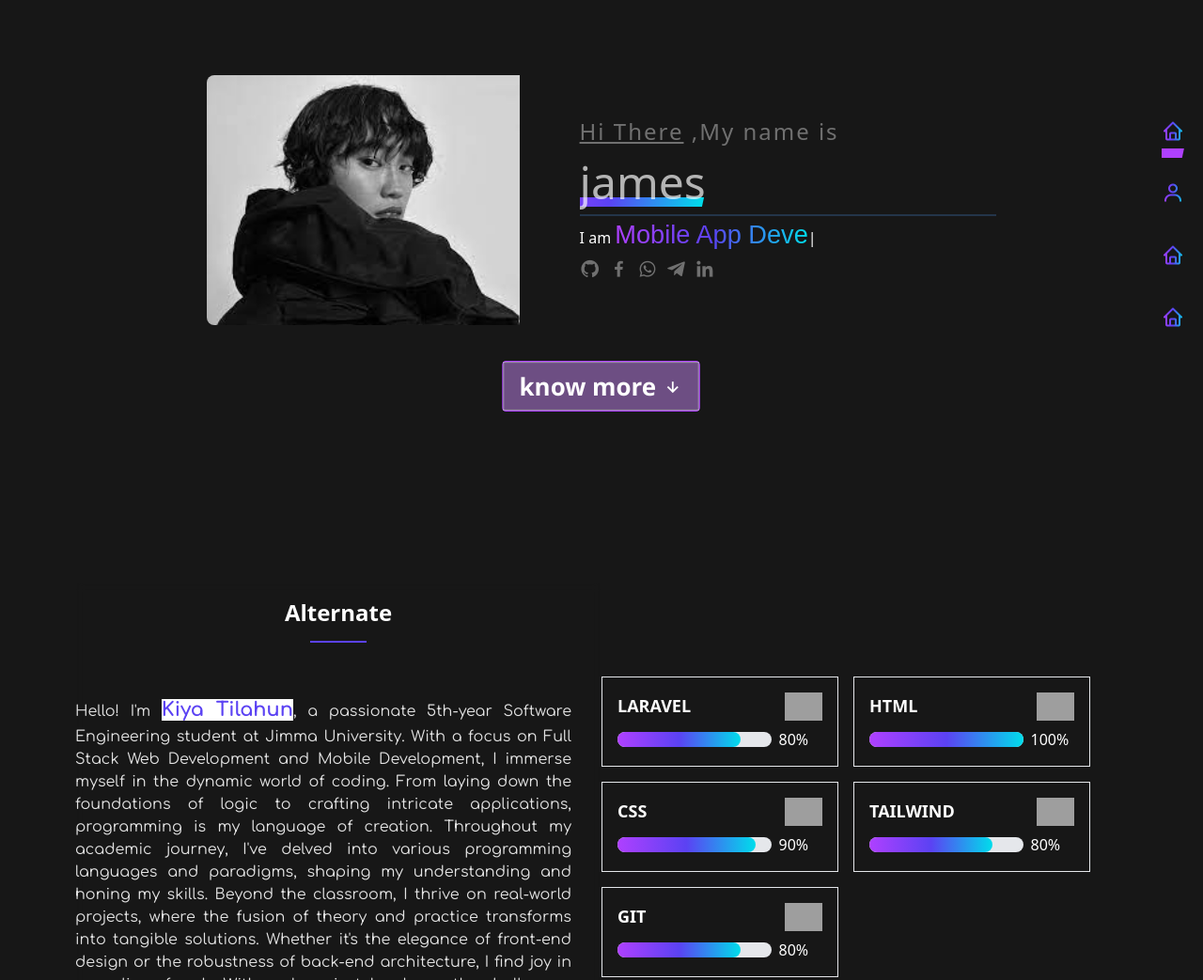
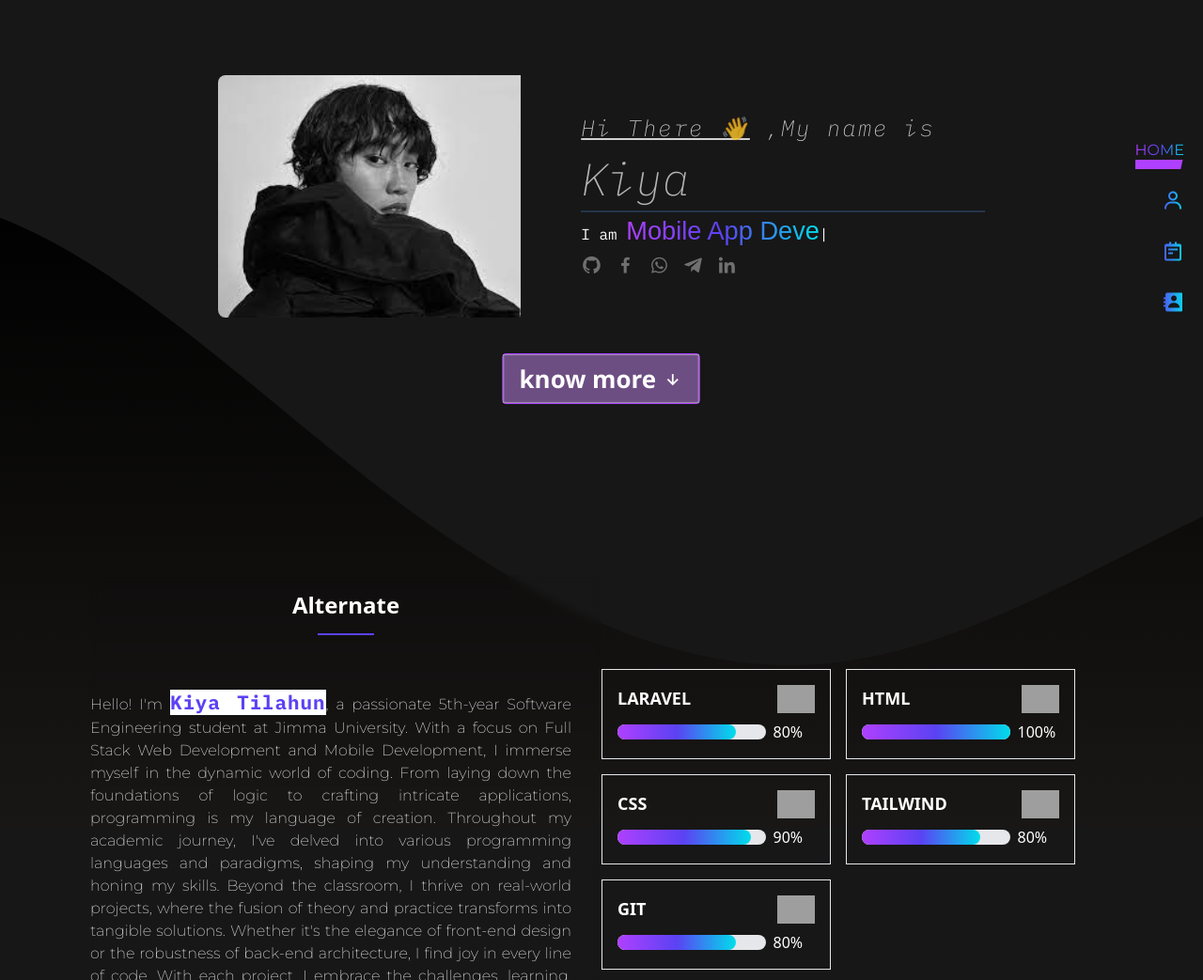
Before and after one commit to KiyaTilahun/myPortfolio, a website with bundled scripts: page src/index.html in a window 1280 px wide. Shown: the top 1043 px of the page at 94% size. Built offline with nearby package versions, Linux system fonts and the light colour scheme; grey boxes are pictures that could not be loaded; files whose address does not match are found by name; a web font is replaced by a local one.

Commit message:
changed the font styling

```diff
--- a/src/index.html
+++ b/src/index.html
@@ -21,6 +21,7 @@
       href="https://fonts.googleapis.com/css2?family=Montserrat+Subrayada:wght@400;700&family=Montserrat:ital,wght@0,100..900;1,100..900&display=swap"
       rel="stylesheet"
     />
+    <link href="https://fonts.googleapis.com/css2?family=IBM+Plex+Mono:ital,wght@0,100;0,200;0,300;0,400;0,500;0,600;0,700;1,100;1,200;1,300;1,400;1,500;1,600;1,700&display=swap" rel="stylesheet">
     <link
       href="https://fonts.googleapis.com/css2?family=Comfortaa:wght@300..700&display=swap"
       rel="stylesheet"
@@ -44,27 +45,28 @@
       <div class="flex flex-col justify-center h-3/5 gap-3 pr-5">
         <div class="active text-blue-800 navs toggle-element text-right">
           <a href="#home">
-            <i class="bx bx-home"></i> <span class="toggle-element"></span
+            <i class="bx bx-home"></i> <span class="vertical-name  text-[16px]">HOME</span
           ></a>
         </div>
-        <div class="text-blue-800 navs toggle-element cursor-pointer">
-          <a href="#about"
-            ><i class="bx bx-user"></i> <span class="toggle-element"></span
+        <div class=" text-blue-800 navs toggle-element text-right">
+          <a href="#about">
+            <i class="bx bx-user"></i> <span class="vertical-name  text-[16px]">ABOUT</span
           ></a>
         </div>
-        <div class="text-blue-800 navs">
-          <a href="#projects"
-            ><i class="bx bx-home"></i> <span class="toggle-element"></span
+        <div class=" text-blue-800 navs toggle-element text-right">
+          <a href="#projects">
+            <i class="bx bx-notepad"></i> <span class="vertical-name text-[16px]">PROJECTS</span
           ></a>
         </div>
-        <div class="text-blue-800 navs toggle-element">
-          <a href="#contact"
-            ><i class="bx bx-home"></i> <span class="toggle-element"></span
+        <div class=" text-blue-800 navs toggle-element text-right">
+          <a href="#contact">
+            <i class="bx bxs-contact"></i> <span class="vertical-name  text-[16px]">CONTACT</span
           ></a>
         </div>
       </div>
     </div>
     <!-- header -->
+
     <section
       class="sm:hidden header flex items-center fixed top-0 left-0 justify-between w-full m-0 backdrop-blur-xs bg-black opacity-40"
     >
@@ -137,7 +139,7 @@
                 aria-controls="navbar-default"
                 aria-expanded="true"
                 ><i
-                  class="bx bx-user pr-5 text-center"
+                  class="bx bx-notepad pr-5 text-center"
                   style="color: #5b42f3"
                 ></i>
                 <span class="toggle-element">Projects</span></a
@@ -150,7 +152,7 @@
                 aria-controls="navbar-default"
                 aria-expanded="true"
                 ><i
-                  class="bx bx-user pr-5 text-center"
+                  class="bx bx-contact pr-5 text-center"
                   style="color: #5b42f3"
                 ></i>
                 <span class="toggle-element">Contact</span></a
@@ -169,7 +171,8 @@
         <i class="bx"></i>
       </div>
     </section>
-    <section class="lg:mx-20 sm:mx-10" id="home">
+    <div class="mainbody">
+    <section class="lg:mx-24 sm:mx-15 page mx-8" id="home">
       <section
         class="section home w-3/4 relative flex flex-col items-center h-auto mx-auto mt-20 justify-center"
       >
@@ -185,10 +188,10 @@
           </div>
 
           <div
-            class="md:w-2/3 pt-32 md:pt-0 flex-col items-start justify-center self-center"
+            class="md:w-2/3 pt-32 md:pt-0 flex-col items-start justify-center self-center introduction"
           >
-            <div class="toolti"><u>Hi There</u> ,My name is</div>
-            <div class="myName">james</div>
+            <div class="toolti"><u>Hi There  👋</u> ,My name is</div>
+            <div class="myName">Kiya</div>
             <div class="description" style="color: white; height: auto">
               I am
               <span id="professions"
@@ -532,15 +535,9 @@
         </footer>
       </section>
     </section>
+  </div>
 
 
-<section class="footer">
-
-
-
-
-
-</section>
     <!-- scripts -->
     <!-- <script src="node_modules/typed.js/dist/typed.umd.js"></script> -->
     <script src="../path/to/flowbite/dist/flowbite.min.js"></script>
@@ -648,6 +645,14 @@
           }
         });
       });
+
+
+
+
+
+
+
+
     </script>
 
     <script src="scripts/script.js"></script>
--- a/style/input.css
+++ b/style/input.css
@@ -2,101 +2,96 @@
 @tailwind components;
 @tailwind utilities;
 
-html{
+html {
   scroll-behavior: smooth;
 }
-*{
-
+* {
   box-sizing: border-box;
   margin: 0px;
   padding: 0px;
 }
-body{
- background:#171717 !important;
+body {
+  background: #171717 !important;
   box-sizing: border-box;
 
   /* background: linear-gradient(90deg, rgb(2, 2, 2) 0%, rgb(28, 28, 29) 21%, rgb(8, 8, 8) 100%); */
-
 }
-
 
 /* .home{
     height: 70vh;
 } */
 /* welcome page */
-.header{
+
+.mainbody {
+  /* Adjust height as needed */
+  background-image: url("../assets/images/wavemain.svg");
+  background-size: cover; /* Adjust as needed */
+  width: 100%;
+  height: 100vh; /* Adjust height as needed */
+
+  background-repeat: no-repeat;
+  background-position: center;
+  /* background-position: center; */
+}
+.header {
   z-index: 1000;
 }
-.toolti{
+.toolti {
   font-size: 1.5rem;
-    color: rgba(255, 255, 255, 0.384);
+  color: rgba(255, 255, 255, 0.801);
   letter-spacing: 2px;
+  font-weight: 200;
+  font-style: italic;
 }
-.smallnav{
+.smallnav {
   background-color: #171717b9;
-
 }
-.myName{
+.myName {
   font-size: 3rem;
   position: relative;
   color: rgba(255, 255, 255, 0.678);
   text-decoration: none;
-box-shadow: inset 0 -2px 0 rgba(50,85,127,0.5), 0 2px 0 rgba(50,85,127,0);
-transition: box-shadow .3s;
+  box-shadow: inset 0 -2px 0 rgba(50, 85, 127, 0.5),
+    0 2px 0 rgba(50, 85, 127, 0);
+  transition: box-shadow 0.3s;
   overflow: hidden;
+  font-weight: 200;
+  font-style: italic;
 }
-.myName:before{
-
-        content: "";
-        position: absolute;
-        left: 7%;
-        bottom: 10px;
-        width: 200px;
-        height: 10px;
-        transform: skew(-12deg) translateX(-50%);
-        /* background:green; */
-    background: linear-gradient(to right,#af40ff,#5b42f3 50%,#00ddeb) ;
-
-        z-index: -1;
-
+.introduction{
+  font-family: "IBM Plex Mono", monospace;
 }
 
-.professions{
-
-
+.professions {
   /* font-size: 40px;  */
   font-family: Arial, Helvetica, sans-serif;
-    background: linear-gradient(to right,#af40ff,#5b42f3 50%,#00ddeb) ;
+  background: linear-gradient(to right, #af40ff, #5b42f3 50%, #00ddeb);
   -webkit-text-fill-color: transparent;
   -webkit-background-clip: text;
   font-size: 1.7rem;
-
-
 }
 
 /* icon color */
-.iconColor{
-    color:rgba(255, 255, 255, 0.384);
+.iconColor {
+  color: rgba(255, 255, 255, 0.384);
   font-size: 1.4rem;
 }
-.iconColor:hover{
-
+.iconColor:hover {
   cursor: pointer;
-    color:rgba(255, 255, 255, 0.795);
+  color: rgba(255, 255, 255, 0.795);
   transform: scale(2, 0.5);
   color: #5b42f3;
 }
-.professions{
-
+.professions {
   transform: scale(2, 0.5);
   color: #5b42f3;
 }
 /* navs */
-.navs{
+.navs {
   padding: 10px 0 8px;
   position: relative;
 
-    background: linear-gradient(to right,#af40ff,#5b42f3 50%,#00ddeb) ;
+  background: linear-gradient(to right, #af40ff, #5b42f3 50%, #00ddeb);
   -webkit-text-fill-color: transparent;
   -webkit-background-clip: text;
   font-size: 1.5rem;
@@ -112,32 +107,46 @@ overflow: hidden;
   padding-top: 10px;
   transform: skew(-12deg) translateX(-5%);
   background: #af40ff;
-    color: linear-gradient(to right,#af40ff,#5b42f3 50%,#00ddeb) !important ;
+  color: linear-gradient(to right, #af40ff, #5b42f3 50%, #00ddeb) !important ;
   z-index: -1;
 }
-
-
+.navs i {
+  display: block;
+}
+.navs .vertical-name {
+  display: none;
+}
+.navs.active i {
+  display: none;
+}
+.navs.active .vertical-name {
+  display: block;
+}
 
 /* button */
 
-  .aboutme{
-    font-family: "Comfortaa", sans-serif;
+.aboutme {
+  /* font-family: "Comfortaa", sans-serif; */
+  font-family: "Montserrat", sans-serif;
   color: rgba(255, 255, 255, 0.884);
+  font-weight: 200;
 }
-  emphasis{
-    color:#5b42f3;
-    font-weight: bolder;
+emphasis {
+  color: #5b42f3;
+  font-weight: 700;
+  letter-spacing: 1px;
   background-color: white;
+  font-family: "IBM Plex Mono", monospace;
+
   font-size: 1.3rem;
 }
 .knowmore-two {
-    color: #FFF !important;
-    font-family: 'Segoe UI', Tahoma, Geneva, Verdana, sans-serif;
+  color: #fff !important;
+  font-family: "Segoe UI", Tahoma, Geneva, Verdana, sans-serif;
   transition: all 0.5s;
   position: relative;
   border: 1px solid #af40ff;
   animation: scaleUpDown 2s infinite alternate;
-
 }
 .knowmore-two span {
   z-index: 2;
@@ -147,7 +156,7 @@ overflow: hidden;
   height: 100%;
 }
 .knowmore-two::before {
-    content: '';
+  content: "";
   position: absolute;
   top: 0;
   left: 0;
@@ -155,11 +164,11 @@ overflow: hidden;
   height: 100%;
   z-index: 1;
   transition: all 0.5s;
-    border: 1px solid rgba(255,255,255,0.2);
-    background-color: rgba(255,255,255,0.1);
+  border: 1px solid rgba(255, 255, 255, 0.2);
+  background-color: rgba(255, 255, 255, 0.1);
 }
 .knowmore-two::after {
-    content: '';
+  content: "";
   position: absolute;
   top: 0;
   left: 0;
@@ -167,23 +176,27 @@ overflow: hidden;
   height: 100%;
   z-index: 1;
   transition: all 0.5s;
-    border: 1px solid rgba(255,255,255,0.2);
-    background-color: rgba(255,255,255,0.1);
+  border: 1px solid rgba(255, 255, 255, 0.2);
+  background-color: rgba(255, 255, 255, 0.1);
 }
 .knowmore-two:hover::before {
   transform: rotate(-45deg);
-    background-color: rgba(255,255,255,0);
+  background-color: rgba(255, 255, 255, 0);
 }
 .knowmore-two:hover::after {
   transform: rotate(45deg);
-    background-color: rgba(255,255,255,0);
+  background-color: rgba(255, 255, 255, 0);
 }
-  .knowmore-two:hover{
-    background: linear-gradient(to right,#af40ff,#5b42f3 50%,#00ddeb) !important ;
+.knowmore-two:hover {
+  background: linear-gradient(
+    to right,
+    #af40ff,
+    #5b42f3 50%,
+    #00ddeb
+  ) !important ;
   border: none;
   animation: none;
   transform: scale(1.5);
-
 }
 @keyframes scaleUpDown {
   0% {
@@ -191,31 +204,33 @@ overflow: hidden;
   }
   100% {
     transform: scale(1.1); /* End with 10% larger size */
-        background-color:#af40ff6b ;
-    }}
-
-
+    background-color: #af40ff6b;
+  }
+}
 
 /* about page */
-    .progress{
-    background: linear-gradient(to right,#af40ff,#5b42f3 50%,#00ddeb) !important ;
-
+.progress {
+  background: linear-gradient(
+    to right,
+    #af40ff,
+    #5b42f3 50%,
+    #00ddeb
+  ) !important ;
 }
-    .decor{
-    background: linear-gradient(to right,#af40ff,#5b42f3 50%,#00ddeb)  ;
+.decor {
+  background: linear-gradient(to right, #af40ff, #5b42f3 50%, #00ddeb);
   top: 50px;
   left: -150px;
   z-index: -1;
 
   animation: rotateAnimation 10s linear infinite; /* Adjust duration as needed */
 }
-.decor2{
-  background: linear-gradient(to right,#af40ff,#5b42f3 50%,#00ddeb)  ;
+.decor2 {
+  background: linear-gradient(to right, #af40ff, #5b42f3 50%, #00ddeb);
   bottom: -50px;
   z-index: -1;
 
   right: -50px;
-
 
   animation: rotateAnimation 20s ease-in-out infinite; /* Adjust duration as needed */
 }
@@ -239,7 +254,7 @@ overflow: hidden;
 }
 
 /* name style */
-.two{
+.two {
   position: relative;
 }
 .two h1 {
@@ -267,13 +282,12 @@ overflow: hidden;
   padding-bottom: 10px;
 }
 .alt-two h1 {
-  text-align:center;
+  text-align: center;
 }
 .alt-two h1:before {
-  left:50%; margin-left:-30px;
+  left: 50%;
+  margin-left: -30px;
 }
-
-
 
 .skill {
   opacity: 0;
@@ -301,15 +315,16 @@ overflow: hidden;
   border: inherit;
   border-radius: var(--r);
   background: linear-gradient(#af40ff, #5b42f3, #00ddeb) border-box;
-  --corner: conic-gradient(from -90deg at var(--c) var(--c), red 25%, #0000 0) 0 0 / calc(100% - var(--c)) calc(100% - var(--c)) border-box;
+  --corner: conic-gradient(from -90deg at var(--c) var(--c), red 25%, #0000 0) 0
+    0 / calc(100% - var(--c)) calc(100% - var(--c)) border-box;
   --inner: conic-gradient(red 0 0) padding-box;
   -webkit-mask: var(--corner), var(--inner);
   -webkit-mask-composite: source-out;
   mask: var(--corner) subtract, var(--inner);
-  content: '';
+  content: "";
 }
 
 /* contact */
-.submit{
+.submit {
   background-color: #af40ff;
 }
```
Also changed, not shown: assets/images/wave.svg (added), assets/images/wavemain.svg (added), style/styles.css. Lines whose indentation alone changed are shown as unchanged.
